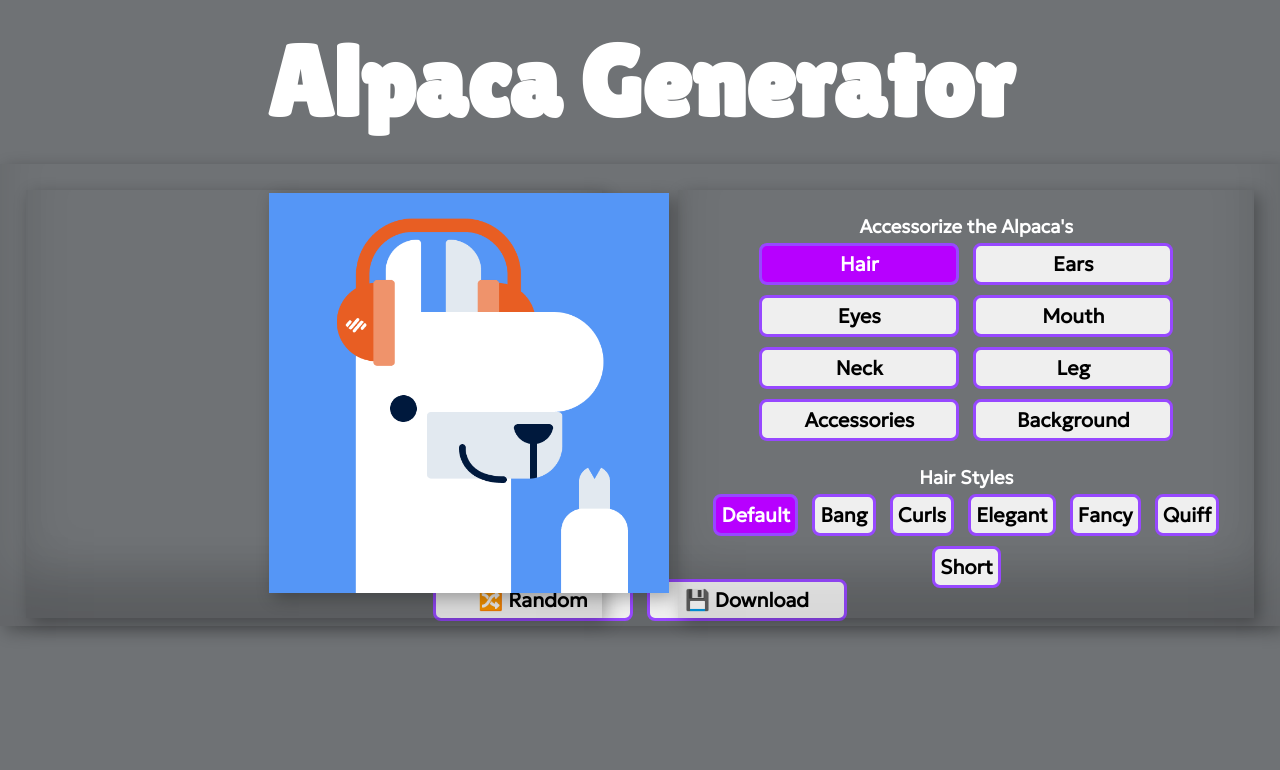
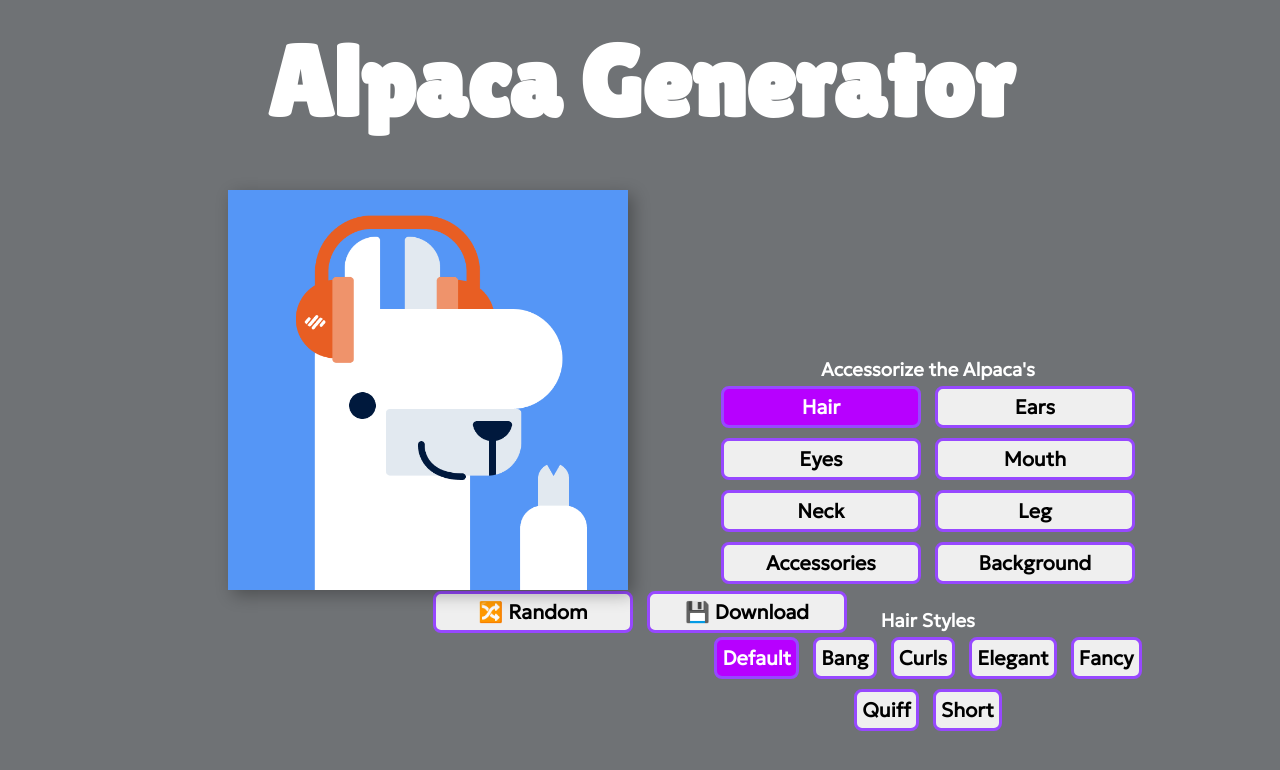
Before and after one commit to itzanees/anees, a PHP site: page /image-generator in a window 1280 px wide. Shown: the top 770 px of the page. Run offline with PHP 8.4, Linux system fonts and the light colour scheme; some libraries are stand-ins or nearby versions.

Commit message:
Update style.css

```diff
--- a/image-generator/style.css
+++ b/image-generator/style.css
@@ -20,33 +20,22 @@ body {
     position: absolute;
 }
 .leftDiv, .rightDiv{
+    padding-top: 2%;
     position: relative;
-    width: 45%;
-    height: -webkit-fill-available;
-    margin: 2%;
-    box-shadow: inset 0 -3em 3em rgba(0, 0, 0, 0.1), 0.3em 0.3em 1em rgba(0, 0, 0, 0.3);
+    width: 35%;
+    height: 35%;
+    margin-left: 100px;
+    margin-right: 100px;
 }
 .leftDiv{
     float: left;
-    padding: 10%;
+    padding-left: 10%;
 }
 .rightDiv{
-    padding-top:2%;
+    margin-right: 10%;
     float: right;
 }
-.showImg{
-    position: absolute;
-    padding-left: 20%;
-    padding-bottom: 10px;
-    width: 50%;
-    bottom: 25px;
-}
-.image{
-    position: absolute;
-    float: left;
-    height: 400px;
-    bottom: 0;
-}
+
 .customize {
     text-align: center;
     position: relative;
@@ -54,9 +43,12 @@ body {
     height: 250px;
 }
 .tools {
-    padding-top: 32%;
+    padding-top: 33%;
     text-align: center;
-    box-shadow: inset 0 -3em 3em rgba(0, 0, 0, 0.1),0.3em 0.3em 1em rgba(0, 0, 0, 0.3);
+}
+.image {
+    height: 400px;
+    width: 400px;
 }
 .bg{
     position: absolute;
@@ -136,9 +128,7 @@ button:hover {
 }
 
 @media only screen and (max-device-width:600px) {
-    /* body{
-        background-color: #fff;
-    } */
+
     .leftDiv, .rightDiv{
         width: 95%;
         height: 60%;
```
